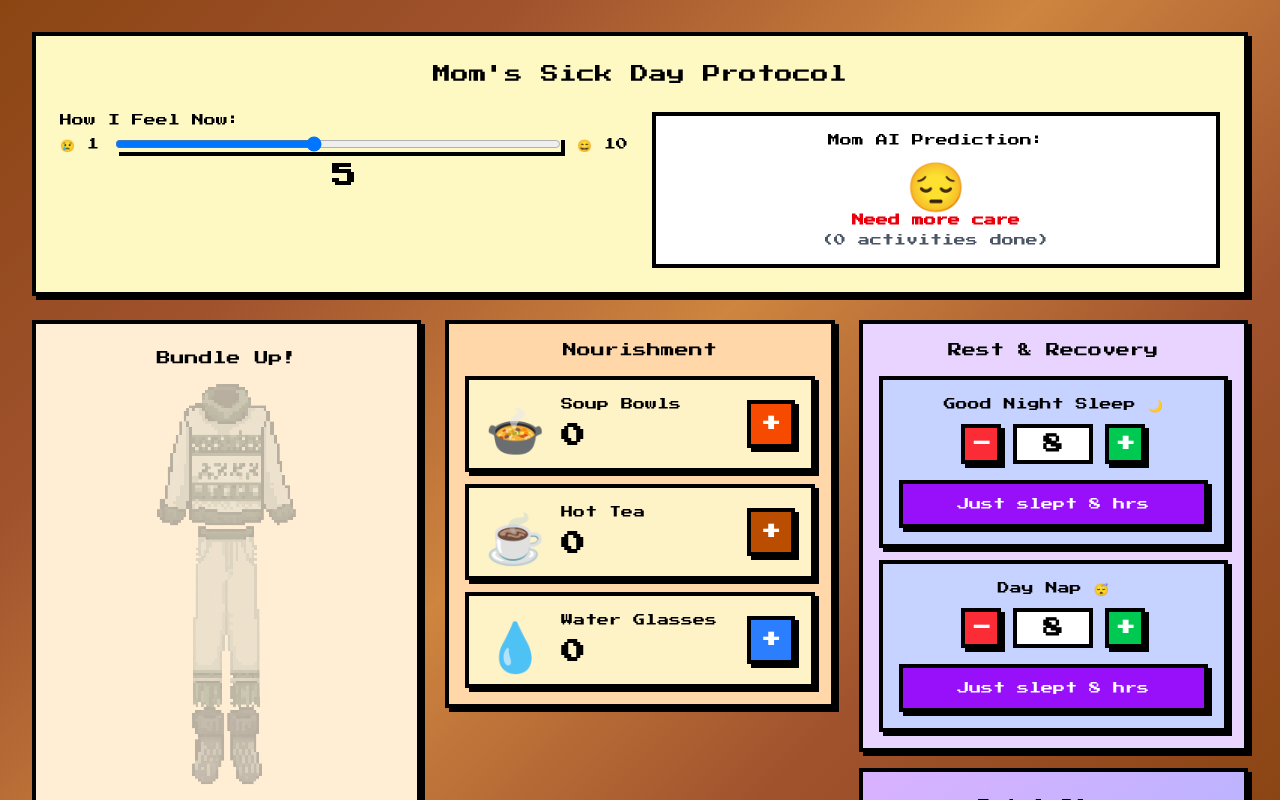
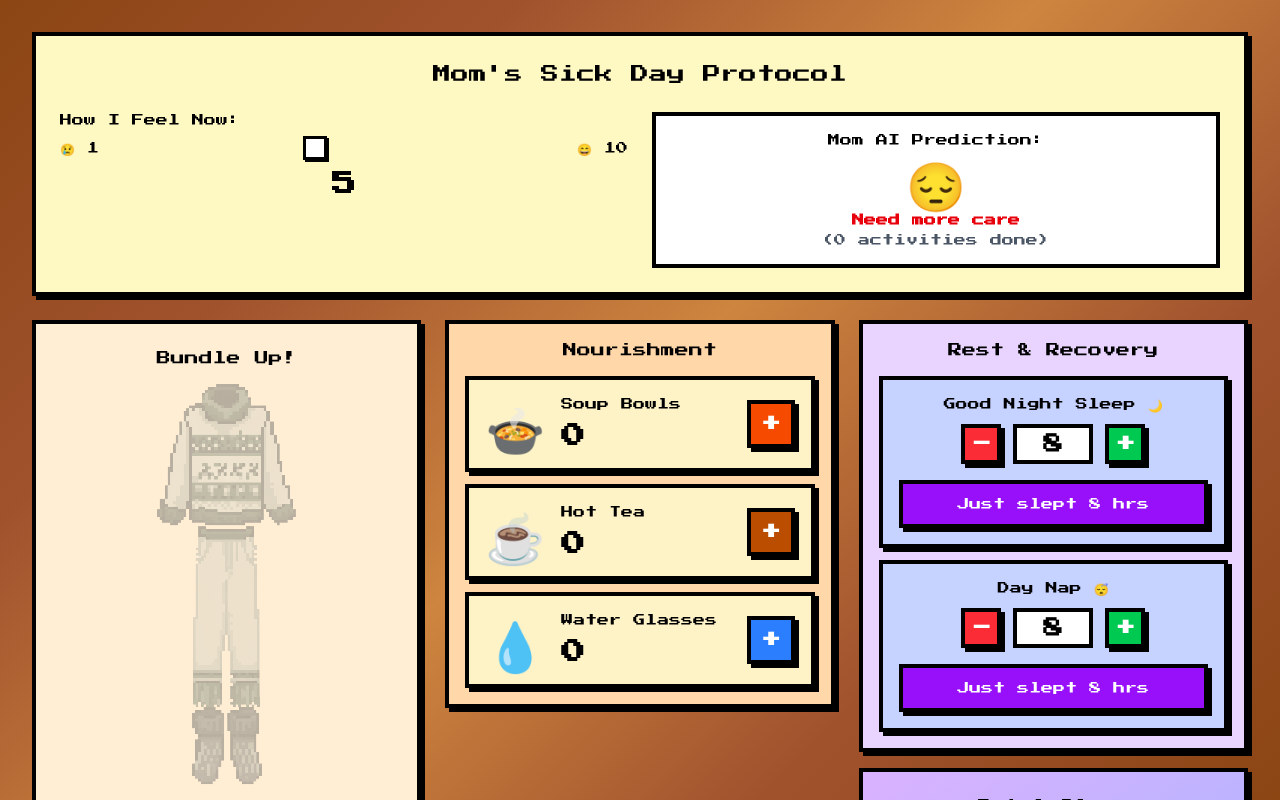
Before and after one commit to Fima2003/mom-protocol, a Next.js app: page / in a window 1280 px wide. Shown: the top 800 px of the page. Built offline with nearby package versions, Linux system fonts and the light colour scheme.

Commit message:
Better UI (vibe-kanban e647f1f9)
a) make slider pixel-styled

b) when I am hover over buttons, make sure the cursor is pointer

```diff
--- a/app/globals.css
+++ b/app/globals.css
@@ -77,3 +77,73 @@ body {
     opacity: 0.7;
   }
 }
+
+/* Pixel-styled range slider */
+input[type="range"] {
+  -webkit-appearance: none;
+  appearance: none;
+  height: 24px;
+  background: transparent;
+}
+
+input[type="range"]::-webkit-slider-track {
+  height: 16px;
+  background: linear-gradient(to right, #ef4444 0%, #fbbf24 50%, #22c55e 100%);
+  border: 2px solid #000;
+  box-shadow: 2px 2px 0px #000;
+}
+
+input[type="range"]::-moz-range-track {
+  height: 16px;
+  background: linear-gradient(to right, #ef4444 0%, #fbbf24 50%, #22c55e 100%);
+  border: 2px solid #000;
+  box-shadow: 2px 2px 0px #000;
+}
+
+input[type="range"]::-webkit-slider-thumb {
+  -webkit-appearance: none;
+  appearance: none;
+  width: 24px;
+  height: 24px;
+  background: #fff;
+  border: 3px solid #000;
+  box-shadow: 2px 2px 0px #000;
+  cursor: pointer;
+}
+
+input[type="range"]::-moz-range-thumb {
+  width: 24px;
+  height: 24px;
+  background: #fff;
+  border: 3px solid #000;
+  box-shadow: 2px 2px 0px #000;
+  cursor: pointer;
+  border-radius: 0;
+}
+
+input[type="range"]::-webkit-slider-thumb:hover {
+  background: #f0f0f0;
+}
+
+input[type="range"]::-moz-range-thumb:hover {
+  background: #f0f0f0;
+}
+
+input[type="range"]::-webkit-slider-thumb:active {
+  box-shadow: 1px 1px 0px #000;
+  transform: translate(1px, 1px);
+}
+
+input[type="range"]::-moz-range-thumb:active {
+  box-shadow: 1px 1px 0px #000;
+  transform: translate(1px, 1px);
+}
+
+/* Pointer cursor for all buttons */
+button {
+  cursor: pointer;
+}
+
+button:disabled {
+  cursor: not-allowed;
+}
--- a/components/HealthStatus.tsx
+++ b/components/HealthStatus.tsx
@@ -49,10 +49,7 @@ export default function HealthStatus({ completedTasks }: HealthStatusProps) {
                 setCurrentFeeling(newValue);
                 localStorage.setItem('currentFeeling', newValue.toString());
               }}
-              className="flex-1 h-4 border-2 border-black pixel-shadow"
-              style={{
-                background: `linear-gradient(to right, #ef4444 0%, #fbbf24 50%, #22c55e 100%)`
-              }}
+              className="flex-1"
             />
             <span className="text-xs text-black">😄 10</span>
           </div>
```
